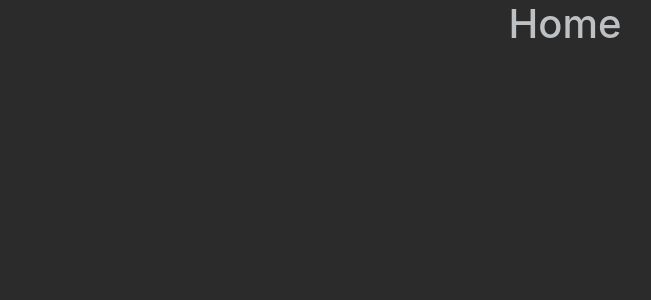
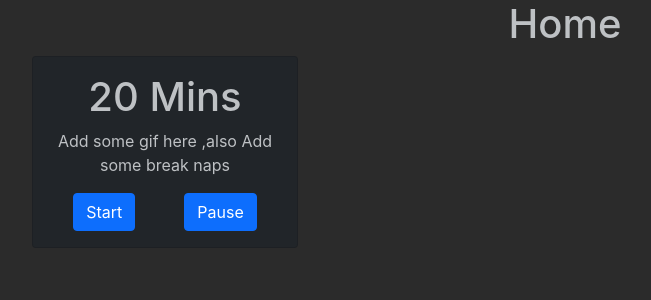
Before and after one commit to Rupesh-Kumbhar/reverse-clock, a React (Create React App) app: page / in a window 1280 px wide. Shown: the top 300 px of the page, without its empty margins (75-726 px from the left). Built offline with nearby package versions, Linux system fonts and the light colour scheme.

Commit message:
added card

```diff
--- a/src/home/home.jsx
+++ b/src/home/home.jsx
@@ -5,6 +5,22 @@ function Home(){
     return(
         <div className="ht-100vh">
             <h1>Home</h1>
+            <div className="col-sm-12 d-flex justify-content-center">
+                <div className="col-sm-10">
+                    <div class="card w-25 bg-dark" >
+
+                        <image class="card-img-top" src=".../100px180/" alt="Card image cap" />
+                            <div class="card-body">
+                                <h1 class="card-title">20 Mins</h1>
+                                <p class="card-text">Add some gif here ,also Add some break naps</p>
+                                <div className="col-sm-12 d-flex justify-content-md-around">
+                                    <a href="#" class="btn btn-primary">Start</a>
+                                    <a href="#" class="btn btn-primary">Pause</a>
+                                </div>
+                            </div>
+                    </div>
+                </div>
+            </div>
         </div>
     )
 
```
